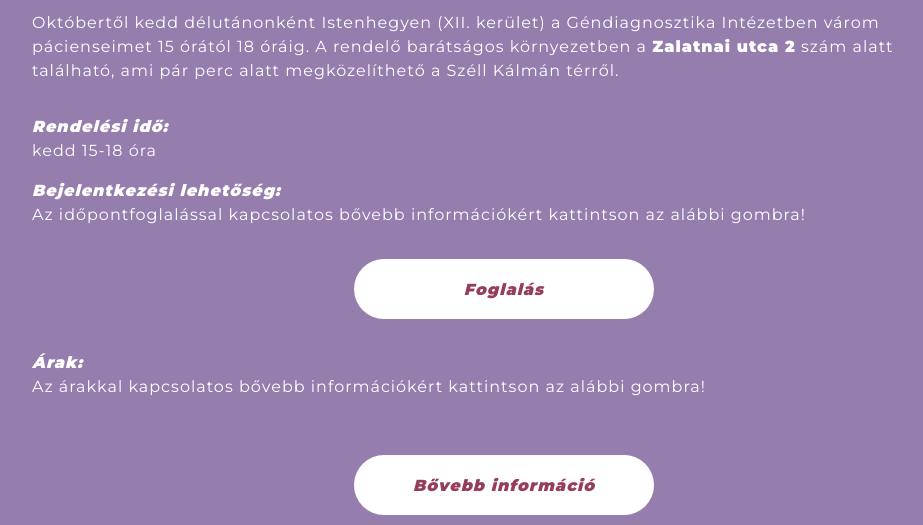
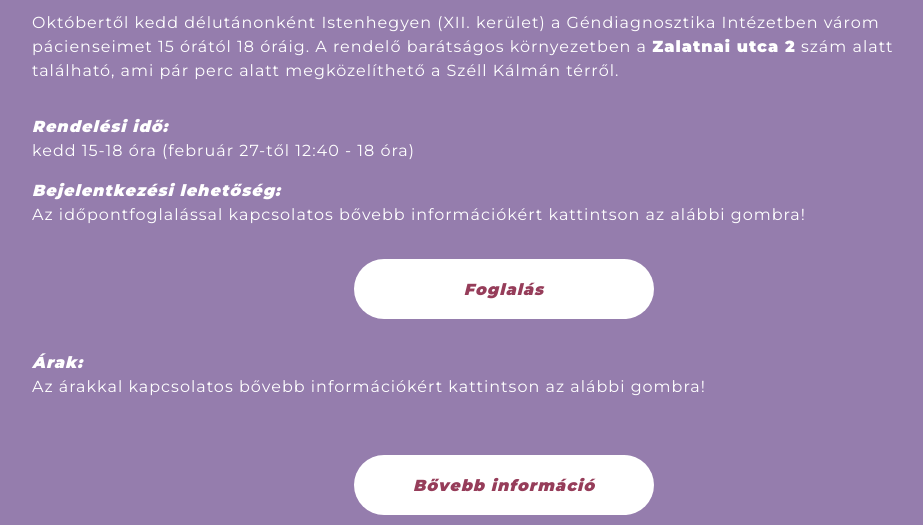
Before and after one commit to leventehegedus/drpurcsikatalinhu, a plain HTML site: page index.html in a window 1280 px wide. Shown: the part 3947-4472 px from the top of the page, without its empty margins (136-1059 px from the left). Drawn offline with nearby package versions, Linux system fonts and the light colour scheme.

Commit message:
rendelési idő update

```diff
--- a/index.html
+++ b/index.html
@@ -178,7 +178,7 @@
 						<div class="title">
 							<span><b>Rendelési idő:</b></span>
 						</div>
-						<span>kedd 15-18 óra</span>
+						<span>kedd 15-18 óra (február 27-től 12:40 - 18 óra)</span>
 					</div>
 					<div class="reserve">
 						<div class="title">
@@ -256,7 +256,7 @@
 			</div>
 			<br />
 			<h2>Géndiagnosztika, Istenhegy</h2>
-			<div>Rendelési idő: kedd 15-18 óra</div>
+			<div>Rendelési idő: kedd 15-18 óra (február 27-től 12:40-18 óra)</div>
 			<div class="button-container">
 				<a href="https://medicall.cc/idopontfoglalas/istenhegyi-gendiagnosztika/doctors?doctorId=34860" target="_blank">
 					<button>Foglalás</button>
```
